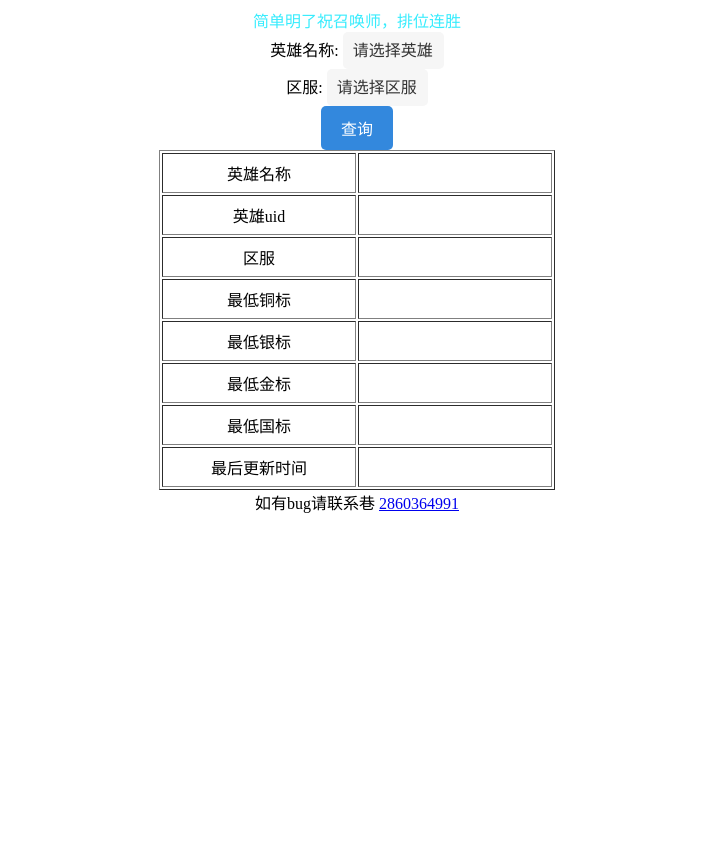
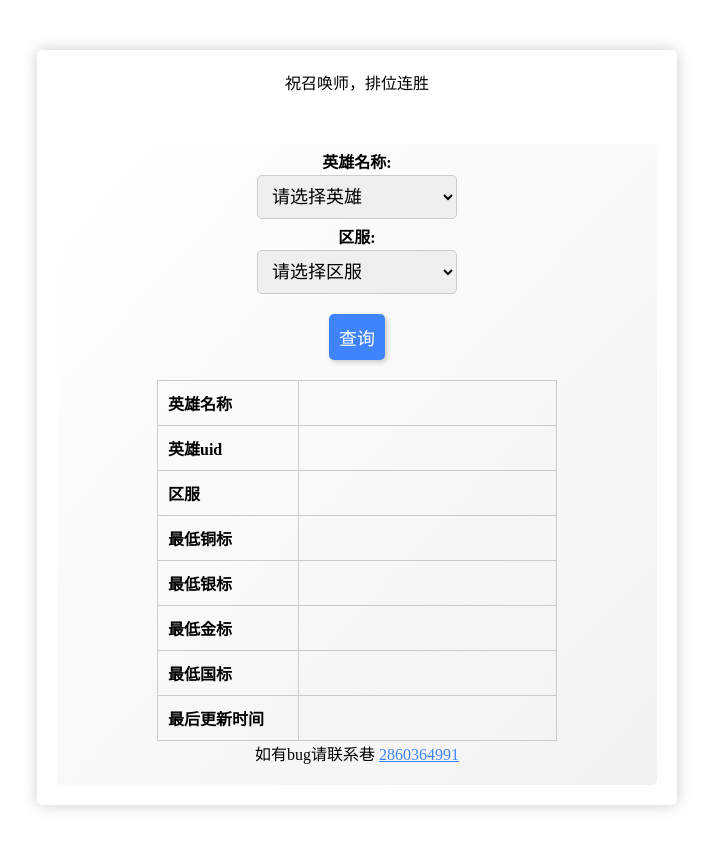
Before and after one commit to Xiang-UX/wz, a plain HTML site: page index.html in a window 1280 px wide. Shown: the whole page, without its empty margins (283-996 px from the left). Before the commit the page ends 800 px from the top, so only its background shows below. Drawn offline with Linux system fonts and the light colour scheme.

Commit message:
Update index.html

```diff
--- a/index.html
+++ b/index.html
@@ -5,76 +5,103 @@
     <meta charset="utf-8">
     <title>巷的查王者低分战区</title>
     <style>
-        div {
-            text-align: center;
+        #yy {
+            display: flex;
+            flex-direction: column;
+            align-items: center;
+            margin-top: 50px;
+            background-image: linear-gradient(to bottom right, #fff, #f2f2f2);
+            border-radius: 5px;
+            padding: 20px;
+        }
+
+        .container {
+            border: 2px solid #ccc;
+            border-radius: 5px;
+            padding: 20px;
+            margin: 50px auto;
+            max-width: 600px;
+            border: none;
+            border-radius: 5px;
+            max-width: 600px;
+            margin: 50px auto;
+            box-shadow: 0 0 15px rgba(0, 0, 0, 0.2);
         }
 
         .txet {
             text-align: center;
-            color: #03e7fcca;
+            color: #000;
         }
 
-        tr {
-            height: 40px;
+        label {
+            font-weight: bold;
+            margin-top: -15px;
+            margin-bottom: 2px;
+        }
+
+        select {
+            margin-bottom: 20px;
+            padding: 10px;
+            font-size: 18px;
+            border-radius: 5px;
+            border: 1px solid #ccc;
+            width: 200px;
+        }
+
+        button {
+            background-color: #3F84FC;
+            color: #fff;
+            padding: 10px;
+            font-size: 18px;
+            border-radius: 5px;
+            cursor: pointer;
+            transition: transform 0.2s;
+            box-shadow: 2px 2px 5px rgba(0, 0, 0, 0.2);
+            border: none;
+        }
+
+        button:hover {
+            transform: scale(1.05);
+        }
+
+        table {
+            border-collapse: collapse;
+            width: 100%;
+            margin-top: 20px;
+            border-collapse: collapse;
+            width: 400px;
+        }
+
+        td:first-child {
+            font-weight: bold;
+            width: 120px;
+            text-align: left;
+            font-weight: bold;
+            width: 120px;
         }
 
         td {
-            width: 190px;
+            padding: 10px;
+            text-align: center;
+            border: 1px solid #ccc;
         }
 
-        select {
-            border: none;
-            background-color: #f6f6f6;
-            padding: 10px;
-            font-size: 16px;
-            color: #333;
-            border-radius: 5px;
-            appearance: none;
-            -webkit-appearance: none;
-            -moz-appearance: none;
-            box-shadow: none;
-            outline: none;
-        }
-
-        /* 鼠标悬停样式 */
-        select:hover {
-            background-color: #e0e0e0;
-        }
-
-        /* 选中选项样式 */
-        select option:checked {
-            background-color: #6a5acd;
-            color: #fff;
-        }
-
-        button {
-            background-color: #38d;
-            color: #fff;
-            padding: 10px 20px;
-            border: none;
-            border-radius: 5px;
-            font-size: 16px;
-            cursor: pointer;
-        }
-
-        /* 鼠标悬停样式 */
-        button:hover {
-            background-color: #307ecc;
+        a {
+            color: #3F84FC;
         }
     </style>
 </head>
 
 <body>
+    <div class="container">
         <div class="txet">
-        简单明了祝召唤师，排位连胜
+            祝召唤师，排位连胜
         </div>
         <div id="yy">
             <label for="hero">英雄名称:</label>
             <select id="hero" name="hero">
                 <option value="">请选择英雄</option>
             </select>
-        <br>
-
             <label for="type">区服:</label>
             <select id="type" name="type">
                 <option value="">请选择区服</option>
@@ -84,7 +111,7 @@
                 <option value="iwx">iOS微信</option>
                 <!-- 你需要添加其他类型参数选项 -->
             </select>
-        <br>
+
 
             <button onclick="getData()">查询</button>
             <div>
@@ -134,8 +161,7 @@
 
         </div>
 
-
-
+    </div>
     <script>
         function callApi(apiUrl, requestData) {
             const xhr = new XMLHttpRequest();
```
Lines whose indentation alone changed are shown as unchanged.
